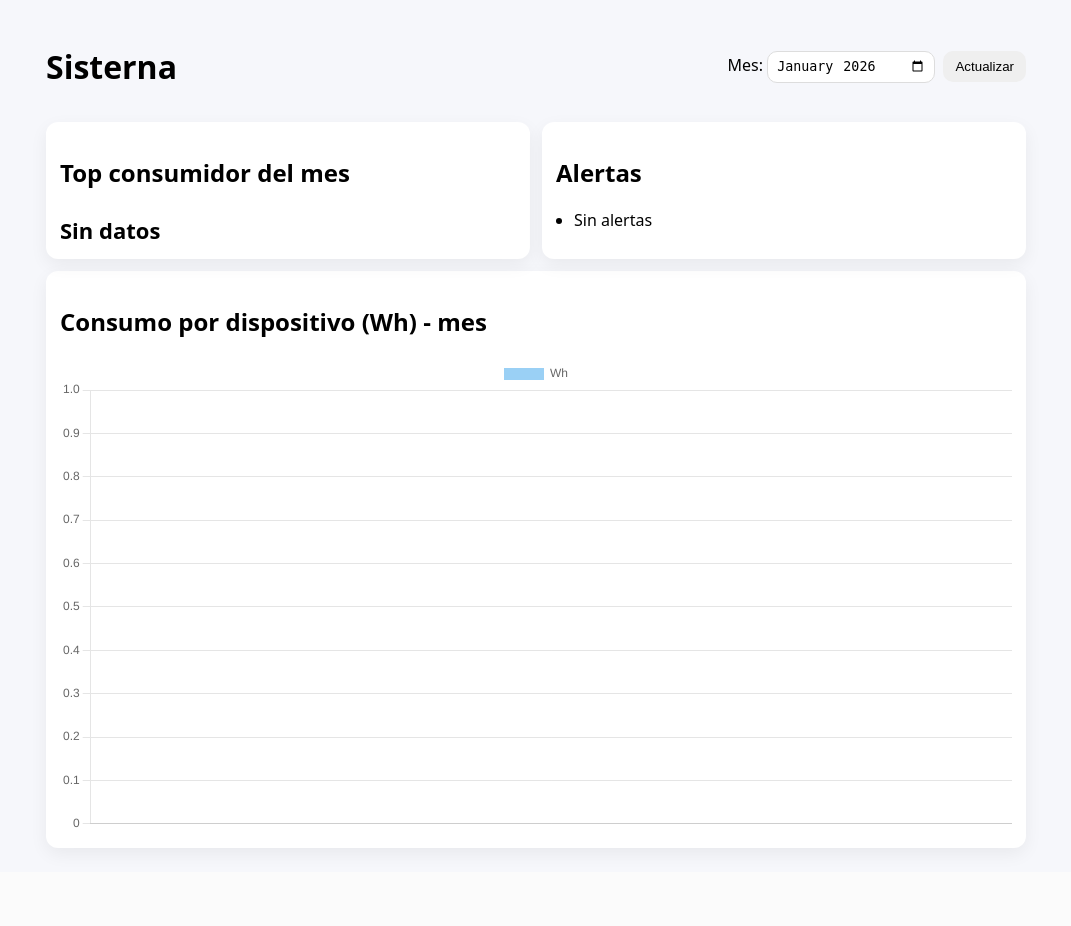
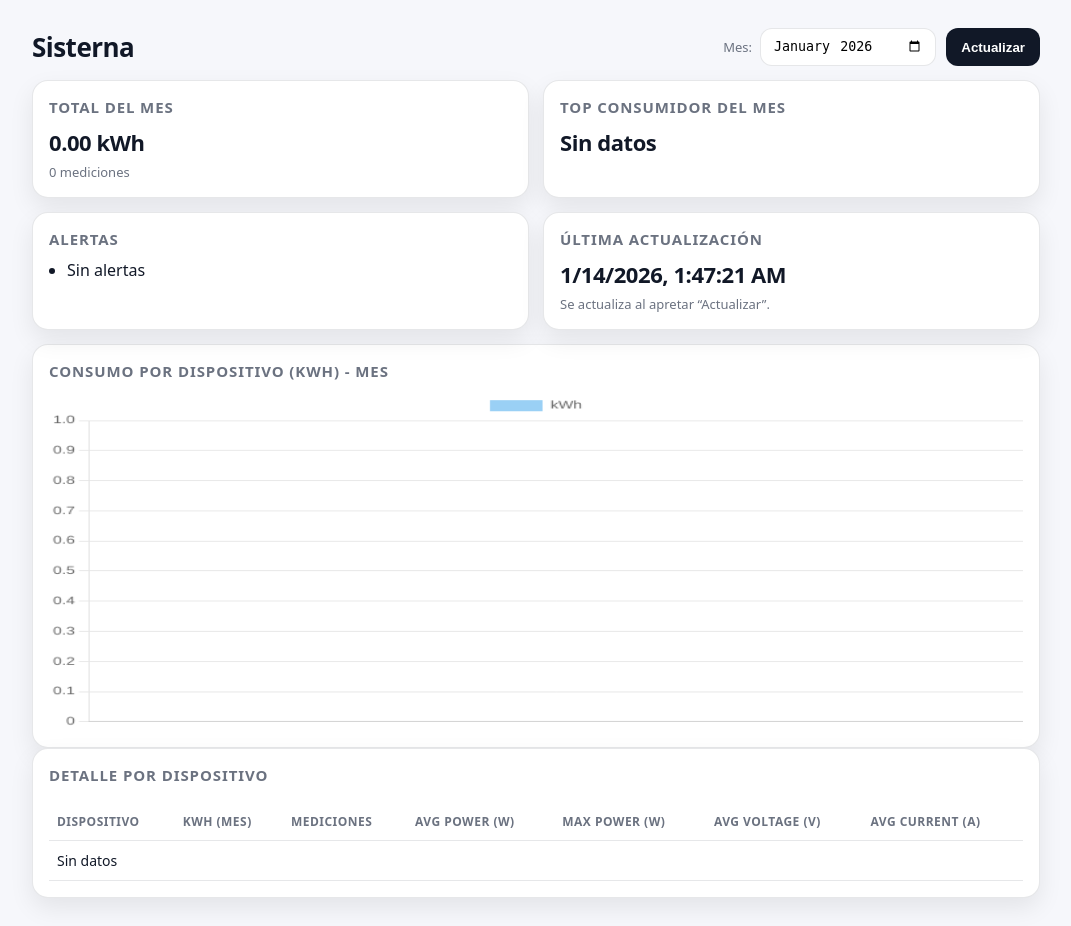
Before and after one commit to EcoWatt-Plataform/iot-energy-monitoring-platform, a Flask app: page / in a window 1280 px wide. Shown: the whole page, without its empty margins (104-1175 px from the left). Before the commit the page ends 853 px from the top, so only its background shows below. Run offline with Flask 3, Linux system fonts and the light colour scheme; data that the repository does not hold is empty; parts of the project's set-up code (start-up, migrations or seed data) failed here and were passed over.

Commit message:
feat: improve dashboard styling and static linking

```diff
--- a/backend/app/routes.py
+++ b/backend/app/routes.py
@@ -124,26 +124,26 @@ def ingest_measurement():
 @api_bp.get("/metrics/summary_month")
 def summary_month():
     """
-    Dashboard pide resumen del mes.
-    Query: month=YYYY-MM   ej: 2026-01
-
-    Respuesta:
-    {
-      month,
-      devices: [{id,name,monthly_threshold_wh,energy_wh}],
-      top_consumer: {...} | null,
-      alerts: [...]
-    }
+    Query: month=YYYY-MM
+    Devuelve totales del mes + stats por dispositivo.
     """
     month = (request.args.get("month") or "").strip()
     if not month or len(month) != 7:
         return jsonify({"error": "month must be YYYY-MM"}), 400
 
     with get_con(_db_path()) as con:
-        totals = con.execute(
+        rows = con.execute(
             """
-            SELECT d.id, d.name, d.monthly_threshold_wh,
-                   COALESCE(SUM(m.energy_wh), 0) AS energy_wh
+            SELECT
+              d.id,
+              d.name,
+              d.monthly_threshold_wh,
+              COALESCE(SUM(m.energy_wh), 0) AS energy_wh,
+              COUNT(m.id) AS measurement_count,
+              COALESCE(AVG(m.power), 0) AS avg_power,
+              COALESCE(MAX(m.power), 0) AS max_power,
+              COALESCE(AVG(m.voltage), 0) AS avg_voltage,
+              COALESCE(AVG(m.current), 0) AS avg_current
             FROM devices d
             LEFT JOIN measurements m
               ON m.device_id = d.id
@@ -156,53 +156,43 @@ def summary_month():
 
     devices = []
     alerts = []
-    for r in totals:
+    month_total_wh = 0.0
+    month_measurements = 0
+
+    for r in rows:
         item = dict(r)
+        # normalizar a float/int
+        item["energy_wh"] = float(item["energy_wh"] or 0)
+        item["energy_kwh"] = item["energy_wh"] / 1000.0
+        item["measurement_count"] = int(item["measurement_count"] or 0)
+        item["avg_power"] = float(item["avg_power"] or 0)
+        item["max_power"] = float(item["max_power"] or 0)
+        item["avg_voltage"] = float(item["avg_voltage"] or 0)
+        item["avg_current"] = float(item["avg_current"] or 0)
+
+        month_total_wh += item["energy_wh"]
+        month_measurements += item["measurement_count"]
+
         devices.append(item)
 
         thr = float(item["monthly_threshold_wh"] or 0)
-        val = float(item["energy_wh"] or 0)
-        if thr > 0 and val > thr:
+        if thr > 0 and item["energy_wh"] > thr:
             alerts.append({
                 "device_id": item["id"],
                 "device_name": item["name"],
-                "energy_wh": val,
+                "energy_wh": item["energy_wh"],
                 "threshold_wh": thr,
                 "type": "MONTHLY_THRESHOLD_EXCEEDED"
             })
 
     top = devices[0] if devices else None
+
     return jsonify({
         "month": month,
+        "month_total_wh": month_total_wh,
+        "month_total_kwh": month_total_wh / 1000.0,
+        "month_measurements": month_measurements,
         "devices": devices,
         "top_consumer": top,
         "alerts": alerts
     })
-@api_bp.get("/metrics/daily")
-def daily_series():
-    """
-    Query: device_id=1&from=2026-01-01&to=2026-01-31
-    Returns: [{day, energy_wh}]
-    """
-    device_id = request.args.get("device_id", type=int)
-    date_from = request.args.get("from", "")
-    date_to = request.args.get("to", "")
-
-    if not device_id or not date_from or not date_to:
-        return jsonify({"error": "device_id, from, to are required"}), 400
-
-    with get_con(_db_path()) as con:
-        rows = con.execute(
-            """
-            SELECT substr(ts, 1, 10) as day, SUM(energy_wh) as energy_wh
-            FROM measurements
-            WHERE device_id = ?
-              AND substr(ts, 1, 10) >= ?
-              AND substr(ts, 1, 10) <= ?
-            GROUP BY substr(ts, 1, 10)
-            ORDER BY day
-            """,
-            (device_id, date_from, date_to),
-        ).fetchall()
-
-    return jsonify([{"day": r["day"], "energy_wh": r["energy_wh"] or 0} for r in rows])
--- a/backend/app/static/app.js
+++ b/backend/app/static/app.js
@@ -1,4 +1,3 @@
-
 let chart;
 
 function toYYYYMM(d) {
@@ -7,15 +6,59 @@ function toYYYYMM(d) {
   return `${y}-${m}`;
 }
 
+function fmt(n, digits = 1) {
+  if (n === null || n === undefined) return "—";
+  return Number(n).toFixed(digits);
+}
+
+function setLastUpdate() {
+  const now = new Date();
+  document.getElementById("lastUpdate").textContent = now.toLocaleString();
+}
+
+function renderTable(devices) {
+  const tbody = document.querySelector("#deviceTable tbody");
+  tbody.innerHTML = "";
+
+  if (!devices || devices.length === 0) {
+    const tr = document.createElement("tr");
+    tr.innerHTML = `<td colspan="7">Sin datos</td>`;
+    tbody.appendChild(tr);
+    return;
+  }
+
+  devices.forEach(d => {
+    const tr = document.createElement("tr");
+    tr.innerHTML = `
+      <td>${d.name}</td>
+      <td>${fmt(d.energy_kwh, 2)}</td>
+      <td>${d.measurement_count}</td>
+      <td>${fmt(d.avg_power, 1)}</td>
+      <td>${fmt(d.max_power, 1)}</td>
+      <td>${fmt(d.avg_voltage, 1)}</td>
+      <td>${fmt(d.avg_current, 2)}</td>
+    `;
+    tbody.appendChild(tr);
+  });
+}
+
 async function loadSummary() {
   const month = document.getElementById("month").value;
   const res = await fetch(`/api/v1/metrics/summary_month?month=${encodeURIComponent(month)}`);
   const data = await res.json();
 
+  // Total mes
+  document.getElementById("monthTotal").textContent =
+    data.month_total_kwh !== undefined ? `${fmt(data.month_total_kwh, 2)} kWh` : "—";
+  document.getElementById("monthMeasurements").textContent =
+    data.month_measurements !== undefined ? `${data.month_measurements} mediciones` : "—";
+
+  // Top consumidor
   const top = data.top_consumer;
   document.getElementById("topConsumer").textContent =
-    top ? `${top.name} — ${Math.round(top.energy_wh)} Wh` : "Sin datos";
+    top ? `${top.name} — ${fmt(top.energy_kwh, 2)} kWh` : "Sin datos";
 
+  // Alertas
   const ul = document.getElementById("alerts");
   ul.innerHTML = "";
   if (!data.alerts || data.alerts.length === 0) {
@@ -30,16 +73,23 @@ async function loadSummary() {
     });
   }
 
-  const labels = data.devices.map(d => d.name);
-  const values = data.devices.map(d => Math.round(d.energy_wh));
+  // Bar chart (kWh)
+  const labels = (data.devices || []).map(d => d.name);
+  const values = (data.devices || []).map(d => Number(d.energy_kwh || 0).toFixed(2));
 
   const ctx = document.getElementById("barChart").getContext("2d");
   if (chart) chart.destroy();
   chart = new Chart(ctx, {
     type: "bar",
-    data: { labels, datasets: [{ label: "Wh", data: values }] },
+    data: { labels, datasets: [{ label: "kWh", data: values }] },
     options: { responsive: true }
   });
+
+  // Tabla
+  renderTable(data.devices);
+
+  // Marca de tiempo local
+  setLastUpdate();
 }
 
 document.getElementById("refresh").addEventListener("click", loadSummary);
--- a/backend/app/static/style.css
+++ b/backend/app/static/style.css
@@ -1,12 +1,156 @@
+:root {
+  --bg: #f6f7fb;
+  --card: #ffffff;
+  --text: #111827;
+  --muted: #6b7280;
+  --border: rgba(17, 24, 39, 0.10);
+  --shadow: 0 10px 24px rgba(0,0,0,.08);
+  --radius: 16px;
+}
 
-body { font-family: system-ui, Arial, sans-serif; margin: 0; background: #f6f7fb; }
-.container { max-width: 980px; margin: 24px auto; padding: 0 16px; }
-.row { display:flex; align-items:center; justify-content:space-between; gap: 12px; }
-.controls { display:flex; gap: 8px; align-items:center; }
-.grid { display:grid; grid-template-columns: 1fr 1fr; gap: 12px; margin: 12px 0; }
-.card { background:#fff; border-radius:12px; padding: 14px; box-shadow: 0 6px 18px rgba(0,0,0,.06); }
-.big { font-size: 22px; font-weight: 700; padding-top: 6px; }
+* { box-sizing: border-box; }
+
+body {
+  margin: 0;
+  background: var(--bg);
+  color: var(--text);
+  font-family: system-ui, -apple-system, Segoe UI, Roboto, Arial, sans-serif;
+}
+
+.container {
+  max-width: 1040px;
+  margin: 28px auto;
+  padding: 0 16px;
+}
+
+.row {
+  display: flex;
+  align-items: center;
+  justify-content: space-between;
+  gap: 12px;
+  margin-bottom: 14px;
+}
+
+h1 {
+  margin: 0;
+  font-size: 26px;
+  letter-spacing: -0.02em;
+}
+
+h2 {
+  margin: 0 0 10px;
+  font-size: 15px;
+  color: var(--muted);
+  font-weight: 600;
+  text-transform: uppercase;
+  letter-spacing: .06em;
+}
+
+.controls {
+  display: flex;
+  align-items: center;
+  gap: 10px;
+}
+
+label {
+  display: flex;
+  align-items: center;
+  gap: 8px;
+  color: var(--muted);
+  font-size: 13px;
+}
+
+input {
+  padding: 9px 12px;
+  border-radius: 12px;
+  border: 1px solid var(--border);
+  background: #fff;
+  outline: none;
+  min-height: 38px;
+}
+
+input:focus {
+  border-color: rgba(37,99,235,.45);
+  box-shadow: 0 0 0 4px rgba(37,99,235,.12);
+}
+
+button {
+  border: 1px solid var(--border);
+  background: #111827;
+  color: white;
+  padding: 9px 14px;
+  border-radius: 12px;
+  cursor: pointer;
+  min-height: 38px;
+  font-weight: 600;
+}
+
+button:hover { filter: brightness(1.06); }
+button:active { transform: translateY(1px); }
+
+.grid {
+  display: grid;
+  grid-template-columns: 1fr 1fr;
+  gap: 14px;
+  margin: 14px 0;
+}
+
+.card {
+  background: var(--card);
+  border: 1px solid var(--border);
+  border-radius: var(--radius);
+  padding: 16px;
+  box-shadow: var(--shadow);
+}
+
+.big {
+  font-size: 22px;
+  font-weight: 750;
+  letter-spacing: -0.02em;
+}
+
+.muted {
+  color: var(--muted);
+  font-size: 13px;
+  margin-top: 6px;
+}
+
 ul { margin: 8px 0 0; padding-left: 18px; }
-button { border: 0; padding: 8px 12px; border-radius: 10px; cursor: pointer; }
-input { padding: 6px 8px; border-radius: 10px; border: 1px solid #ddd; }
-@media (max-width: 820px) { .grid { grid-template-columns: 1fr; } }
+li { margin: 6px 0; color: #111827; }
+
+canvas {
+  margin-top: 6px;
+  width: 100% !important;
+  height: 340px !important;
+}
+
+.tableWrap { overflow-x: auto; }
+
+table {
+  width: 100%;
+  border-collapse: collapse;
+  margin-top: 8px;
+}
+
+th, td {
+  text-align: left;
+  padding: 10px 8px;
+  border-bottom: 1px solid var(--border);
+  font-size: 14px;
+}
+
+th {
+  color: var(--muted);
+  font-size: 12px;
+  letter-spacing: .04em;
+  text-transform: uppercase;
+}
+
+tbody tr:hover {
+  background: rgba(17,24,39,0.03);
+}
+
+@media (max-width: 880px) {
+  .grid { grid-template-columns: 1fr; }
+  canvas { height: 280px !important; }
+}
--- a/backend/app/templates/index.html
+++ b/backend/app/templates/index.html
@@ -1,11 +1,10 @@
-
 <!doctype html>
 <html lang="es">
 <head>
   <meta charset="utf-8" />
   <meta name="viewport" content="width=device-width,initial-scale=1" />
   <title>Sisterna - Dashboard</title>
-  <link rel="stylesheet" href="/static/style.css" />
+  <link rel="stylesheet" href="{{ url_for('static', filename='style.css') }}" />
   <script src="https://cdn.jsdelivr.net/npm/chart.js"></script>
 </head>
 <body>
@@ -20,24 +19,60 @@
       </div>
     </header>
 
+    <!-- NUEVO: Resumen general -->
     <section class="grid">
       <div class="card">
-        <h2>Top consumidor del mes</h2>
-        <div id="topConsumer" class="big"></div>
+        <h2>Total del mes</h2>
+        <div id="monthTotal" class="big">—</div>
+        <div class="muted" id="monthMeasurements">—</div>
       </div>
 
+      <div class="card">
+        <h2>Top consumidor del mes</h2>
+        <div id="topConsumer" class="big">—</div>
+      </div>
+    </section>
+
+    <section class="grid">
       <div class="card">
         <h2>Alertas</h2>
         <ul id="alerts"></ul>
       </div>
+
+      <div class="card">
+        <h2>Última actualización</h2>
+        <div id="lastUpdate" class="big">—</div>
+        <div class="muted">Se actualiza al apretar “Actualizar”.</div>
+      </div>
     </section>
 
     <section class="card">
-      <h2>Consumo por dispositivo (Wh) - mes</h2>
+      <h2>Consumo por dispositivo (kWh) - mes</h2>
       <canvas id="barChart"></canvas>
+    </section>
+
+    <!-- NUEVO: Tabla por dispositivo -->
+    <section class="card">
+      <h2>Detalle por dispositivo</h2>
+      <div class="tableWrap">
+        <table id="deviceTable">
+          <thead>
+            <tr>
+              <th>Dispositivo</th>
+              <th>kWh (mes)</th>
+              <th>Mediciones</th>
+              <th>Avg Power (W)</th>
+              <th>Max Power (W)</th>
+              <th>Avg Voltage (V)</th>
+              <th>Avg Current (A)</th>
+            </tr>
+          </thead>
+          <tbody></tbody>
+        </table>
+      </div>
     </section>
   </main>
 
-  <script src="/static/app.js"></script>
+  <script src="{{ url_for('static', filename='app.js') }}"></script>
 </body>
 </html>
```
